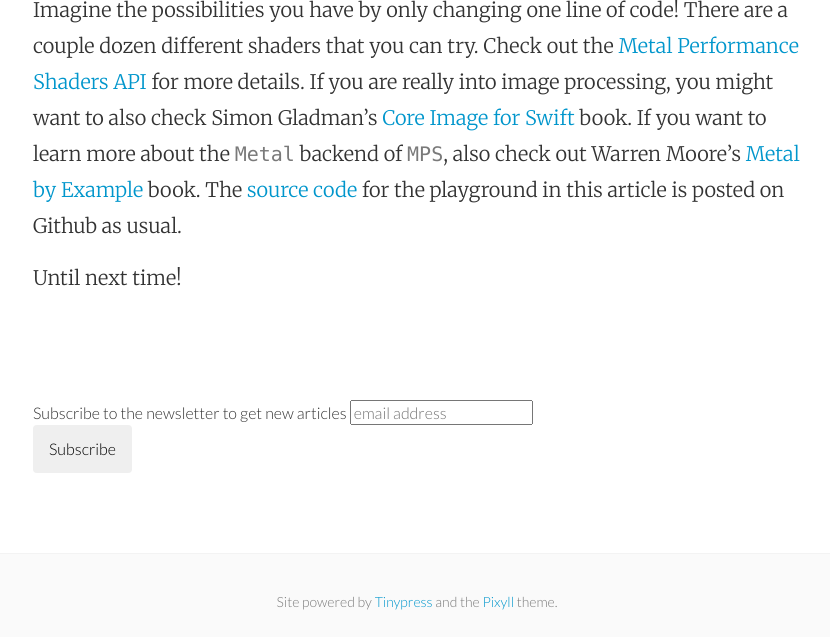
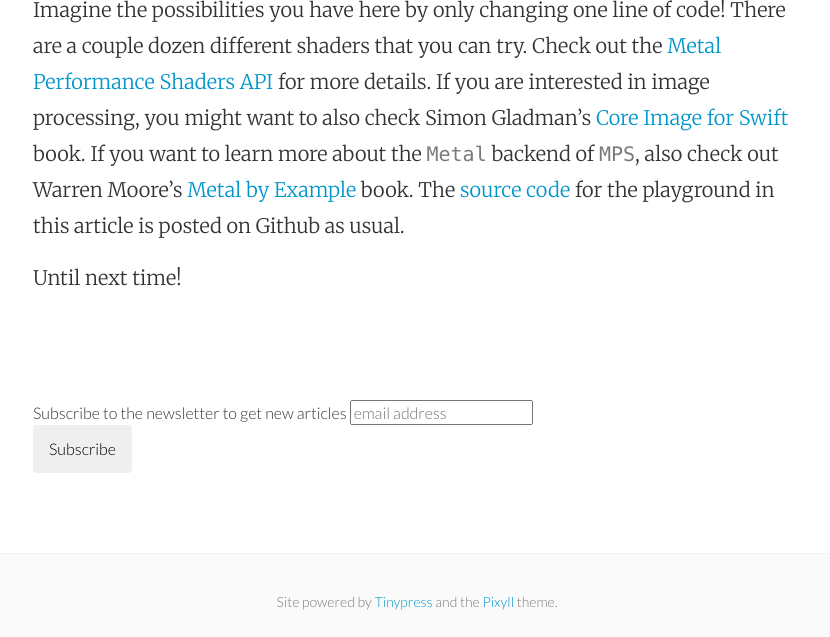
Before and after one commit to mhorga/mhorga.github.io, a Jekyll site: the page built from _posts/2016-07-31-metal-performance-shaders-for-the-ipad-playground.markdown, in a window 1280 px wide and 900 px high, scrolled down 7844 px, cut to the strip 263-900 px from the top of the window. Shown: the whole strip, without its empty margins (223-1053 px from the left). Built offline with Jekyll 4.4.1, drawn with Linux system fonts in a browser that asks for light colours; comment, search, counter and statistics services are not loaded.

Commit message:
Post update: Metal Performance Shaders for the iPad playground

```diff
--- a/_posts/2016-07-31-metal-performance-shaders-for-the-ipad-playground.markdown
+++ b/_posts/2016-07-31-metal-performance-shaders-for-the-ipad-playground.markdown
@@ -60,6 +60,6 @@ Check out the new output image:
 
 ![alt text](https://github.com/MetalKit/images/raw/master/mps_7.PNG "7")
 
-Imagine the possibilities you have by only changing one line of code! There are a couple dozen different shaders that you can try. Check out the [Metal Performance Shaders API](https://developer.apple.com/reference/metalperformanceshaders#symbols) for more details. If you are really into image processing, you might want to also check Simon Gladman's [Core Image for Swift](https://itunes.apple.com/us/book/core-image-for-swift/id1073029980?mt=13) book. If you want to learn more about the `Metal` backend of `MPS`, also check out Warren Moore's [Metal by Example](https://gum.co/metalbyexample) book. The [source code](https://github.com/MetalKit/mps) for the playground in this article is posted on Github as usual.
+Imagine the possibilities you have here by only changing one line of code! There are a couple dozen different shaders that you can try. Check out the [Metal Performance Shaders API](https://developer.apple.com/reference/metalperformanceshaders#symbols) for more details. If you are interested in image processing, you might want to also check Simon Gladman's [Core Image for Swift](https://itunes.apple.com/us/book/core-image-for-swift/id1073029980?mt=13) book. If you want to learn more about the `Metal` backend of `MPS`, also check out Warren Moore's [Metal by Example](https://gum.co/metalbyexample) book. The [source code](https://github.com/MetalKit/mps) for the playground in this article is posted on Github as usual.
 
 Until next time!
```
